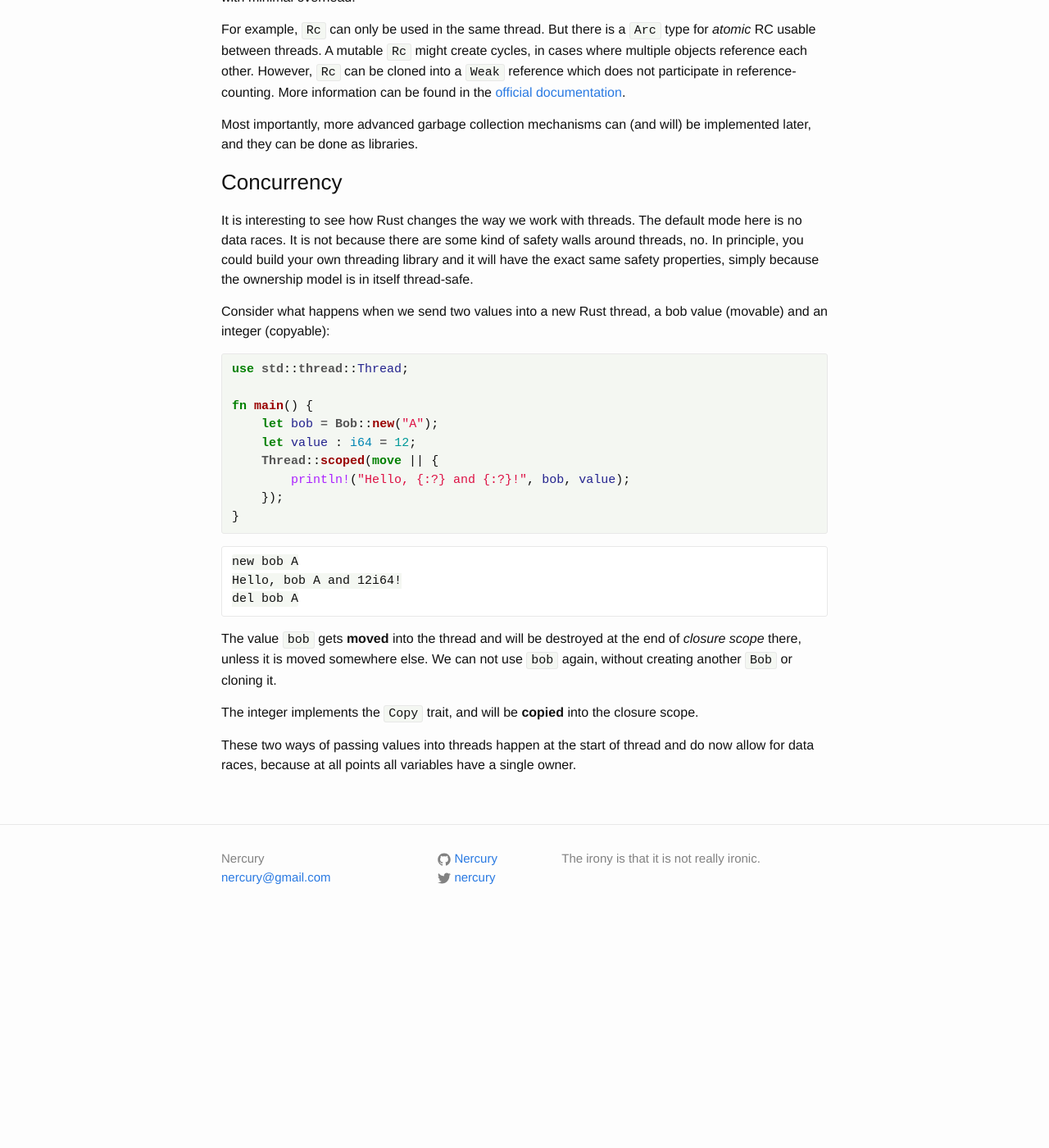
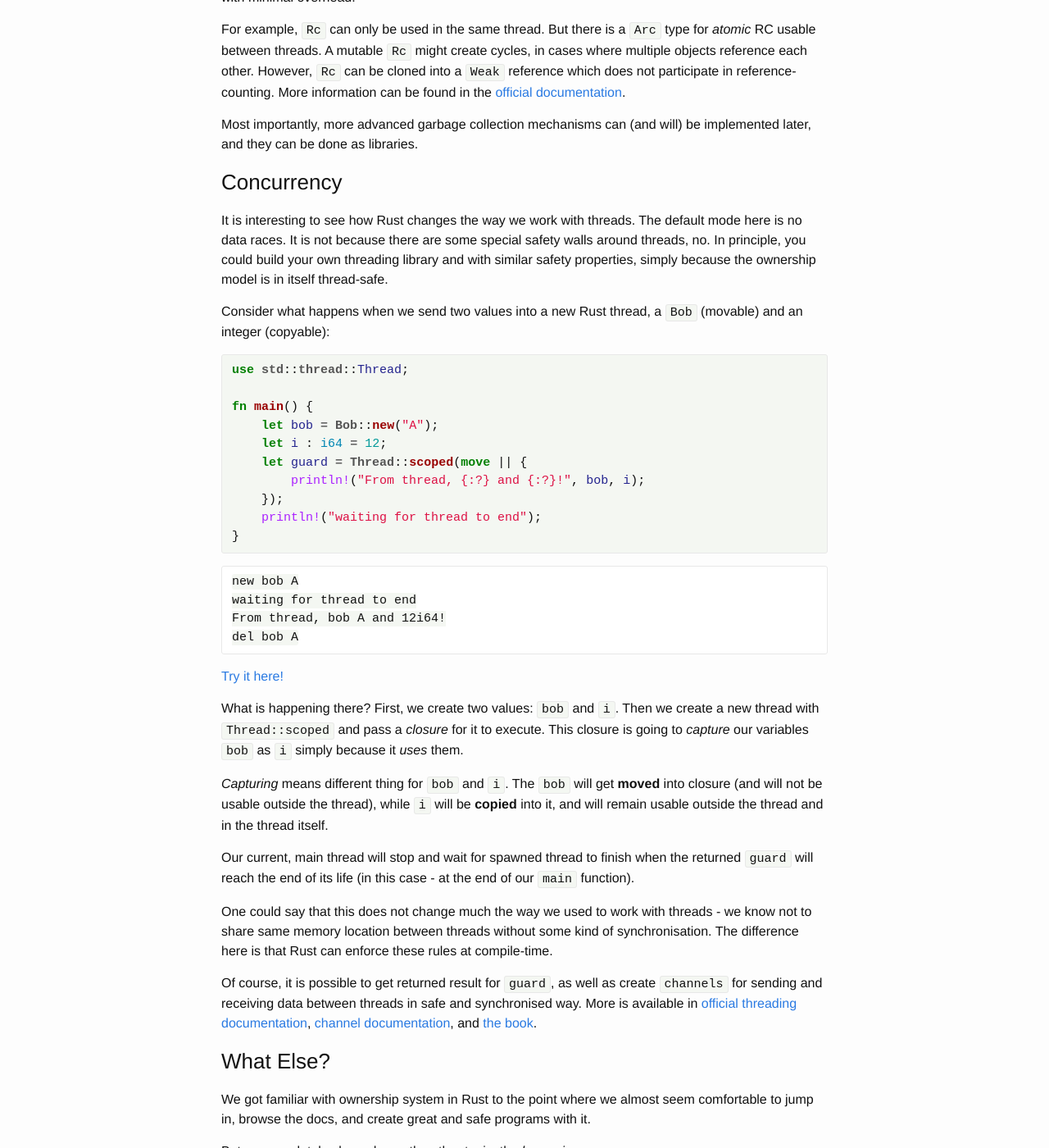
Before and after one commit to Nercury/Nercury.github.io, a Jekyll site: the page built from _posts/2015-01-18-ownership.markdown, in a window 1280 px wide and 1400 px high, scrolled down 10271 px. Shown: the whole window at 82% size. Built offline with Jekyll 4.4.1, drawn with Linux system fonts in a browser that asks for light colours; nearby versions of some CDN libraries; before the commit the page ends 11412 px from its top, so only the background shows below that; some of the changed text lies outside the part shown.

Commit message:
Ownership conclusion.

```diff
--- a/_posts/2015-01-18-ownership.markdown
+++ b/_posts/2015-01-18-ownership.markdown
@@ -21,13 +21,13 @@
 #### Contents
 
 - After short [Introduction](#prerequisites---what-you-already-know)
-- we will learn about [Copy Trait](#copy-trait)s, and then
-- about [Immutable](#ownership)
+- we will learn about the [Copy Trait](#copy-trait)s, and then
+- about the [Immutable](#ownership)
 - and [Mutable](#mutable-ownership) ownership rules.
-- Then we will see the [Power of Ownership](#the-power-of-ownership) system
+- Then we will see the [Power of Ownership system](#the-power-of-ownership-system)
 - in [Memory management](#memory-allocation),
 - [Garbage Collection](#garbage-collection)
-- and [Concurency](#concurrency).
+- and [Concurrency](#concurrency).
 
 ### Prerequisites - What you already know
 
@@ -380,19 +380,17 @@
 nothing else owns or references them - so it is possible to
 do that.
 
-<!-- All the rest of the language bends over backwards to make
-these ownership rules valid and safe at all times. -->
+## The power of Ownership system
 
-## The power of Ownership
-
-Let's think for a moment about these Ownership rules.
-
-They might seem a bit limiting at first, but only because we are used
-to the different set of rules. They do not limit what is actually possible, they
-simply give us different foundations for building higher-level constructions.
+These ownership rules might seem a bit limiting at first, but
+only because we are used to the different set of rules. They
+do not limit what is actually possible, they simply give us different foundation for building higher-level constructions.
 
 Some of these constructions are way harder to make safe in other
-languages that do not have these foundations.
+languages, and even if built, are far from providing compile-time
+safety guarantees.
+
+We will now overview some of the tools available in standard library.
 
 ### Memory Allocation
 
@@ -549,36 +547,65 @@
 
 It is interesting to see how Rust changes the way we work with threads.
 The default mode here is no data races. It is not because there are some
-kind of safety walls around threads, no. In principle, you could build
-your own threading library and it will have the exact same safety properties,
-simply because the ownership model is in itself thread-safe.
+special safety walls around threads, no. In principle, you could build
+your own threading library and with similar safety properties, simply because the ownership model is in itself thread-safe.
 
 Consider what happens when we send two values into a new Rust thread, a
-bob value (movable) and an integer (copyable):
+`Bob` (movable) and an integer (copyable):
 
 {% highlight rust %}
 use std::thread::Thread;
 
 fn main() {
     let bob = Bob::new("A");
-    let value : i64 = 12;
-    Thread::scoped(move || {
-        println!("Hello, {:?} and {:?}!", bob, value);
+    let i : i64 = 12;
+    let guard = Thread::scoped(move || {
+        println!("From thread, {:?} and {:?}!", bob, i);
     });
+    println!("waiting for thread to end");
 }
 {% endhighlight %}
 
     new bob A
-    Hello, bob A and 12i64!
+    waiting for thread to end
+    From thread, bob A and 12i64!
     del bob A
 
-The value `bob` gets __moved__ into the thread and will be destroyed
-at the end of _closure scope_ there, unless it is moved somewhere else.
-We can not use `bob` again, without creating another `Bob` or cloning it.
+[Try it here!](http://is.gd/bxhDVZ)
 
-The integer implements the `Copy` trait, and will be __copied__ into the
-closure scope.
+What is happening there? First, we create two values:
+`bob` and `i`. Then we create a new thread with `Thread::scoped`
+and pass a _closure_ for it to execute. This closure is going to
+_capture_ our variables `bob` as `i` simply because it _uses_ them.
 
-These two ways of passing values into threads happen at the start
-of thread and do now allow for data races, because at all points all
-variables have a single owner.
+_Capturing_ means different thing for `bob` and `i`. The `bob` will get
+__moved__ into closure (and will not be usable outside the thread),
+while `i` will be __copied__ into it, and will remain usable outside
+the thread and in the thread itself.
+
+Our current, main thread will stop and wait for spawned thread
+to finish when the returned `guard` will reach the end of its life
+(in this case - at the end of our `main` function).
+
+One could say that this does not change much the way we used to work
+with threads - we know not to share same memory location
+between threads without some kind of synchronisation. The difference
+here is that Rust can enforce these rules at compile-time.
+
+Of course, it is possible to get returned result for `guard`,
+as well as create `channels` for sending and receiving data
+between threads in safe and synchronised way. More is available in
+[official threading documentation](http://doc.rust-lang.org/std/thread/),
+[channel documentation](http://doc.rust-lang.org/std/sync/mpsc/), and
+[the book](http://doc.rust-lang.org/book/threads.html).
+
+### What Else?
+
+We got familiar with ownership system in Rust to the point where
+we almost seem comfortable to jump in, browse the docs, and create
+great and safe programs with it.
+
+But we completely glossed over the other topic, the _borrowing_.
+
+In the second part of this guide, we will learn why the borrowing
+is needed and how best to use it.
```
